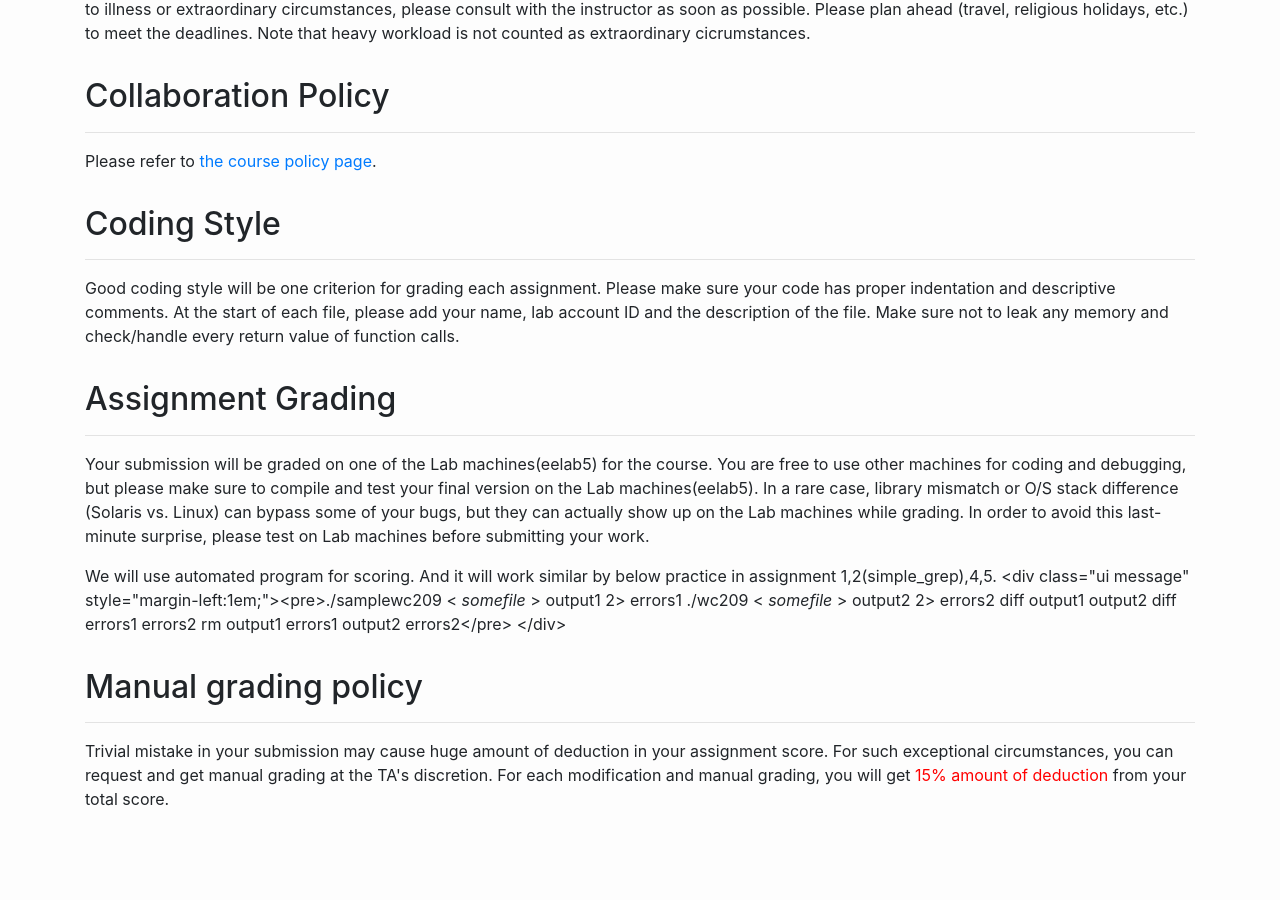
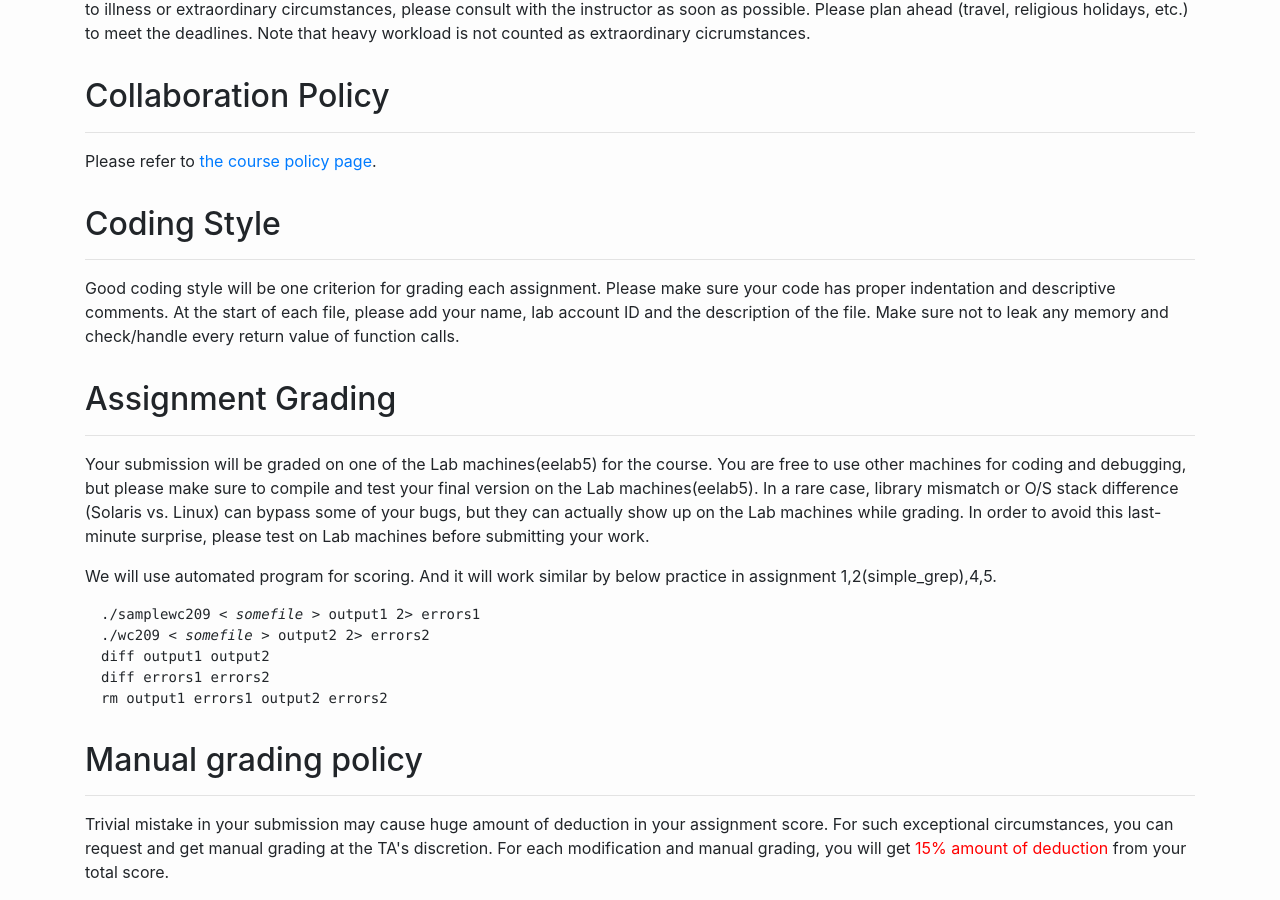
Before and after one commit to ee209-2020-fall/ee209-2020-fall, a Jekyll site: the page built from assign.md, in a window 1280 px wide and 900 px high, scrolled down 2102 px. Built offline with Jekyll 4.4.1, drawn with Linux system fonts in a browser that asks for light colours; before the commit the page ends 2929 px from its top, so only the background shows below that.

Commit message:
change for md

```diff
--- a/assign.md
+++ b/assign.md
@@ -171,13 +171,14 @@ actually show up on the Lab machines while grading. In order to avoid
 this last-minute surprise, please test on Lab machines before
 submitting your work.
 </p>
-We will use automated program for scoring. And it will work similar by below practice in assignment 1,2(simple_grep),4,5.
-    <div class="ui message" style="margin-left:1em;"><pre>./samplewc209 &lt; <em>somefile</em> &gt; output1 2&gt; errors1
+<p>We will use automated program for scoring. And it will work similar by below practice in assignment 1,2(simple_grep),4,5.</p>
+
+<div class="ui message" style="margin-left:1em;"><pre>./samplewc209 &lt; <em>somefile</em> &gt; output1 2&gt; errors1
 ./wc209 &lt; <em>somefile</em> &gt; output2 2&gt; errors2
 diff output1 output2
 diff errors1 errors2
 rm output1 errors1 output2 errors2</pre>
-    </div>
+</div>
 
 <h2> Manual grading policy </h2>
 <hr>
@@ -185,3 +186,6 @@ rm output1 errors1 output2 errors2</pre>
 <p>
 Trivial mistake in your submission may cause huge amount of deduction in your assignment score. For such exceptional circumstances, you can request and get manual grading at the TA's discretion. For each modification and manual grading, you will get <font color="#FF0000">15% amount of deduction</font> from your total score.
 </p>
+
+<script src="/vendor/moment.min.js"></script>
+<script src="/vendor/ee209_assignment.js"></script>
```
